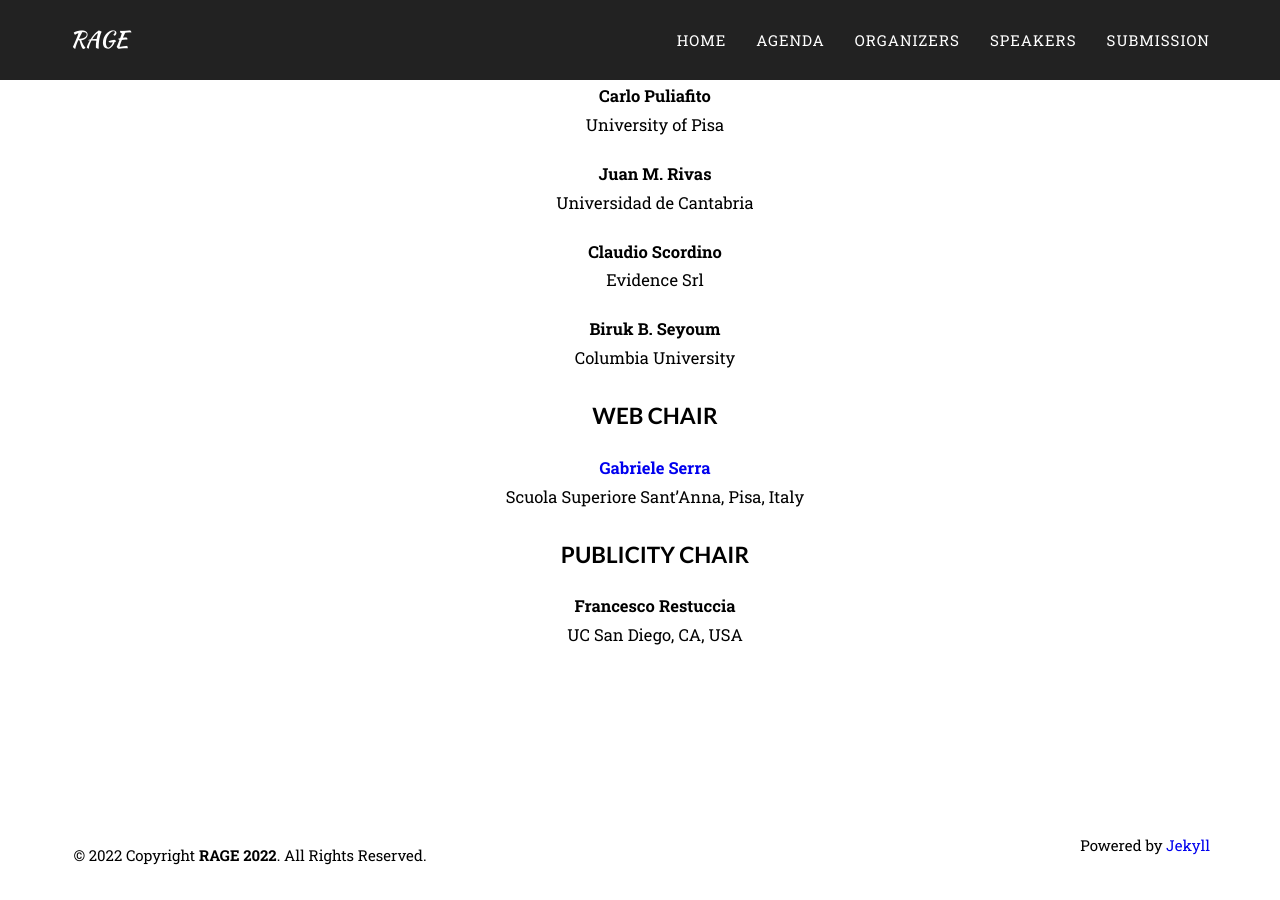
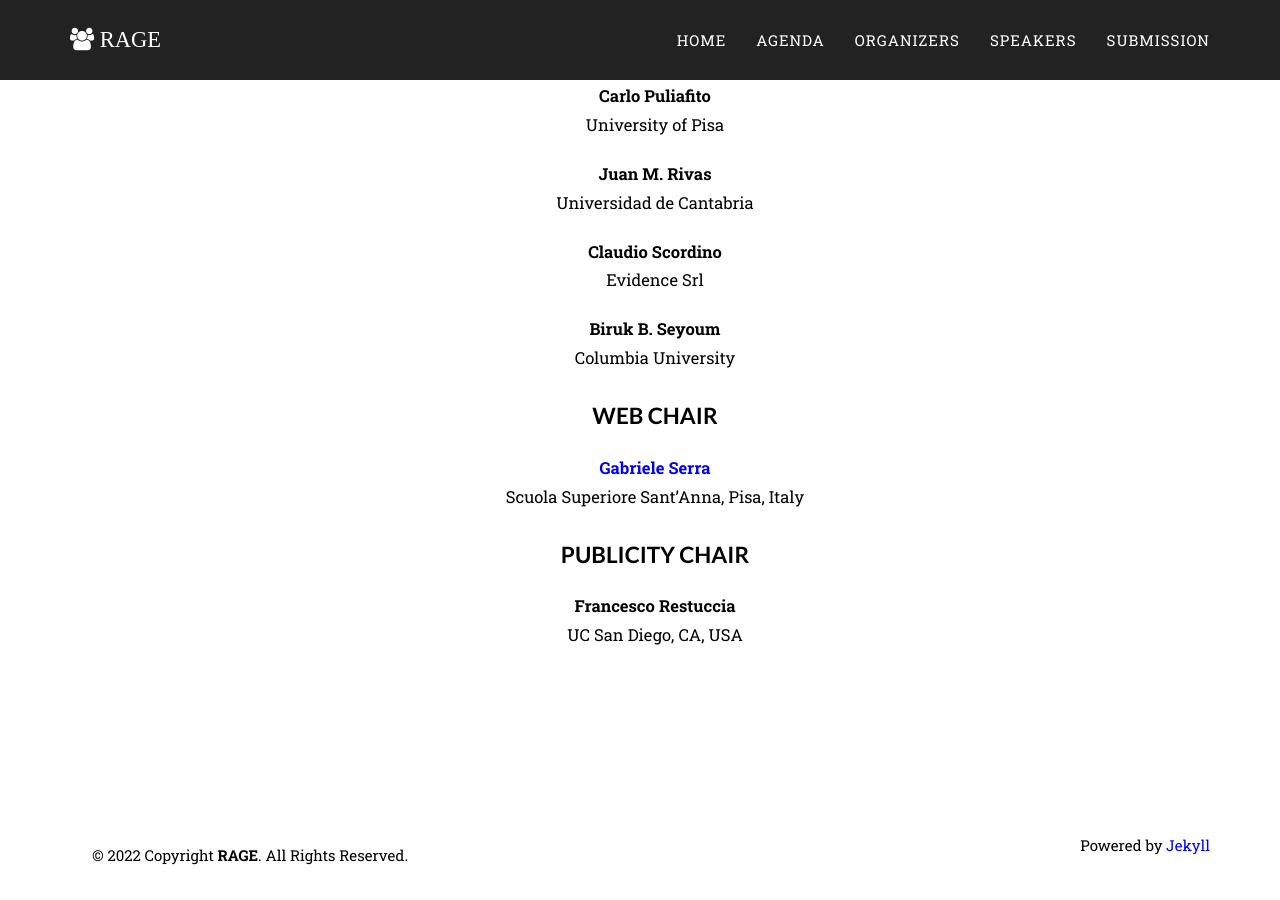
Before and after one commit to rage2022/rage2022.github.io, a Jekyll site: the page built from organizers.markdown, in a window 1280 px wide and 900 px high, scrolled down 1800 px. Built offline with Jekyll 4.4.1, drawn with Linux system fonts in a browser that asks for light colours; some web fonts are replaced.

Commit message:
Make some small changes to header/footer/modal

```diff
--- a/_includes/footer.html
+++ b/_includes/footer.html
@@ -4,7 +4,7 @@
             <div class="col-md-4">
                 <span class="copyright">
                     © {{ 'now' | date: "%Y" }}
-                    Copyright <b>RAGE 2022</b>. All Rights Reserved.
+                    Copyright <b>RAGE</b>. All Rights Reserved.
                 </span>
             </div>
             <div class="col-md-4"></div>
--- a/_includes/header.html
+++ b/_includes/header.html
@@ -11,7 +11,7 @@
                 <span class="icon-bar"></span>
             </button>
             <a class="navbar-brand page-scroll" href="/">
-                <span>RAGE {{ page.year }}</span>
+                <i class="fa fa-users" aria-hidden="true"><span> RAGE</span></i>
             </a>
         </div>
 
--- a/_includes/people-modal.html
+++ b/_includes/people-modal.html
@@ -21,13 +21,12 @@
                         <img src="{{ person.pic | relative_url }}" class="img-responsive img-centered">
                         <h3>Affiliation:</h3>
                         <p>{{ include.person.affiliation }}</p>
-                        {% if person_type == "organizer" %}
-                            <h3>Bio:</h3>
-                            <p>{{ include.person.bio }}</p>
-                        {% else %}
-                            <h3>Topic: {{ post.topic }}</h3>
-                            <p>{{ include.person.abstract }}</p>
+                        {% if include.person.webpage %}
+                        <h3>Webpage:</h3>
+                        <p><a href="{{ include.person.webpage }}">{{ include.person.webpage }}</a></p>
                         {% endif %}
+                        <h3>Bio:</h3>
+                        <p>{{ include.person.bio }}</p>
                         <button type="button" class="btn btn-default" data-dismiss="modal"><i class="fa fa-times"></i> Close</button>
                     </div>
                 </div>
```
